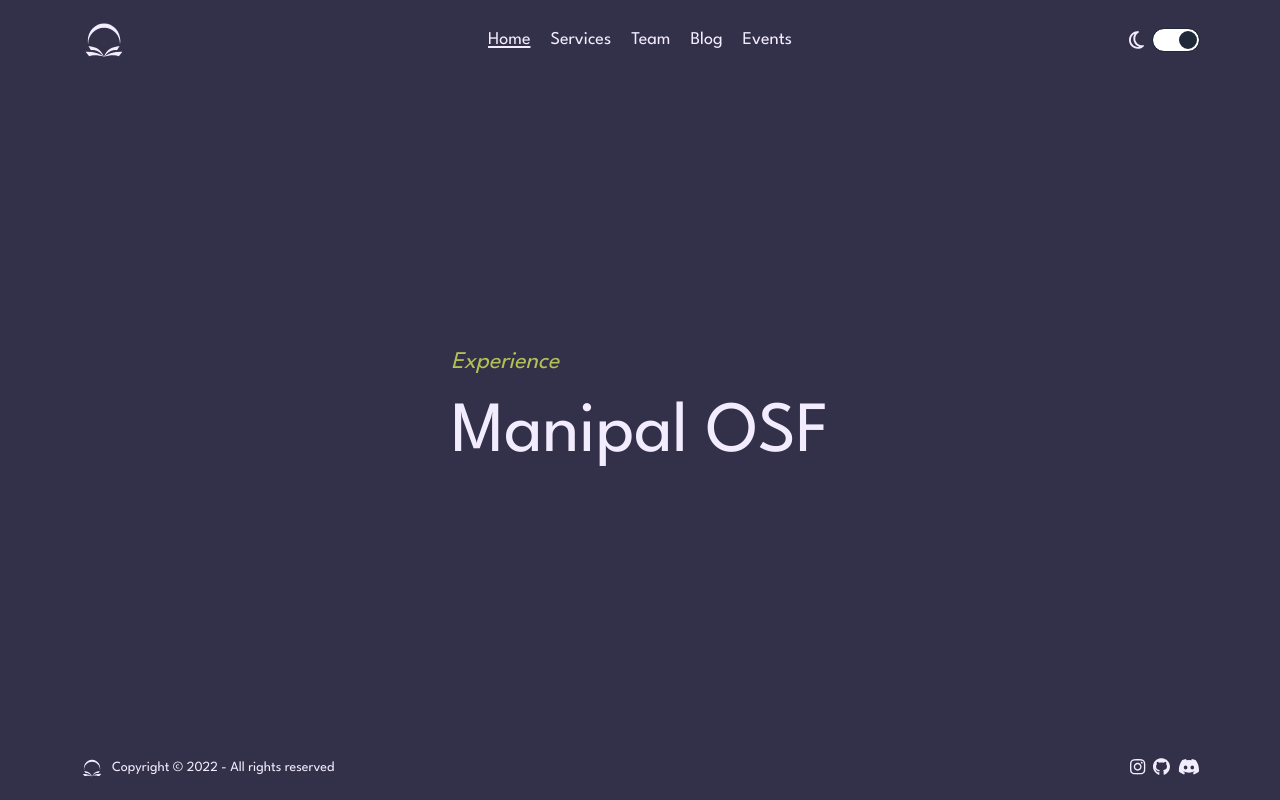
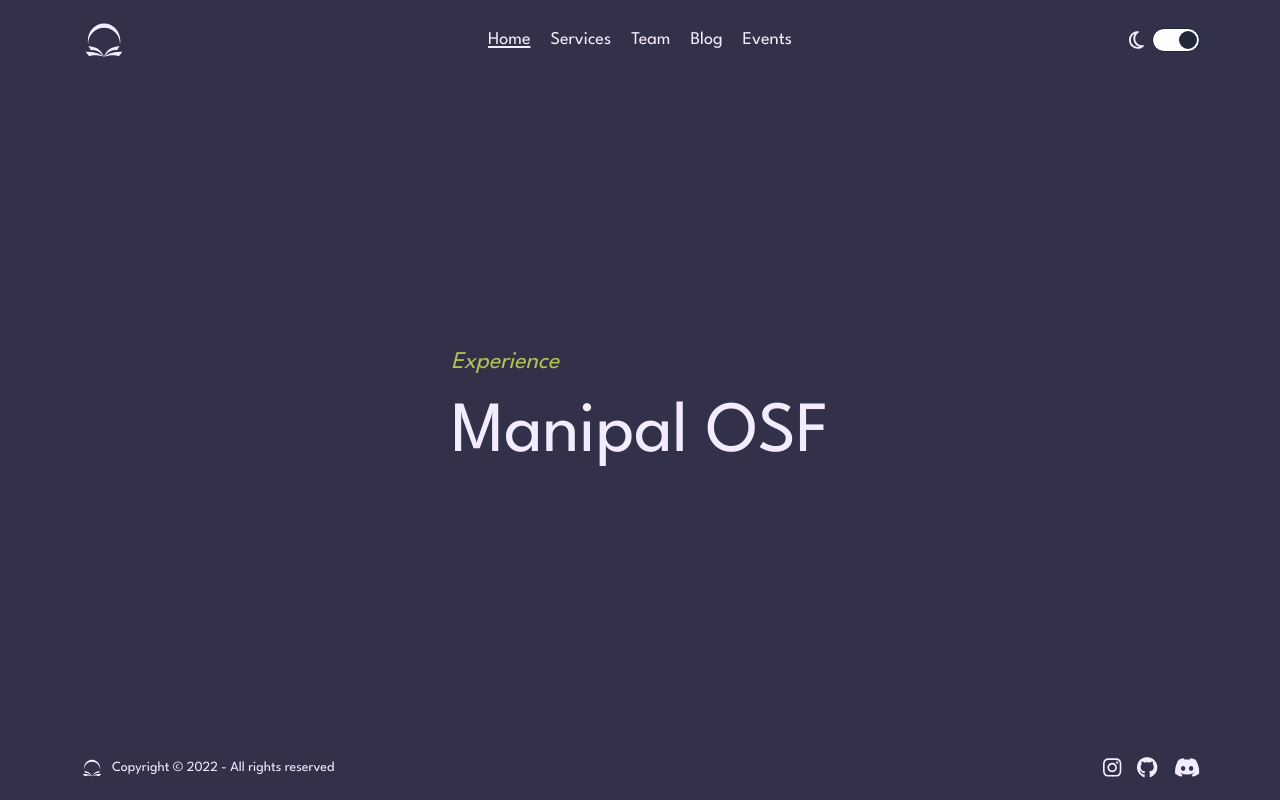
Before and after one commit to Manipal-OSF/website, a Next.js app in the folder frontend/: page / in a window 1280 px wide. Built offline with nearby package versions, Linux system fonts and the light colour scheme.

Commit message:
FIxed bug on links route, Changed border and hr for blog, added .yarn to gitignore and increased social icons size.

```diff
--- a/frontend/components/BlogCard.tsx
+++ b/frontend/components/BlogCard.tsx
@@ -12,7 +12,7 @@
   return (
     <Link href={`/blog/${props.data.id}`}>
       <a>
-        <div className='card flex max-h-[20rem] cursor-pointer rounded-2xl border-2 duration-300 hover:-translate-y-1 hover:rounded-none dark:border-gray-500'>
+        <div className='card flex max-h-[20rem] cursor-pointer rounded-2xl border-2 duration-300 hover:-translate-y-1 hover:rounded-none border-secondary dark:border-secondary-dark'>
           <CustomImage data={props.data.coverImage} />
           <div className='flex flex-grow-[1] flex-col p-3'>
             <h2 className='text-2xl'>{props.data.title}</h2>
--- a/frontend/components/Footer.tsx
+++ b/frontend/components/Footer.tsx
@@ -17,7 +17,7 @@
         </div>
         <p>Copyright © {date} - All rights reserved</p>
       </div>
-      <div className='flex h-full w-full items-center justify-center gap-2'>
+      <div className='flex h-full w-full items-center justify-center gap-4'>
         <a
           href='https://www.instagram.com/manipalosf/'
           target='_blank'
@@ -27,8 +27,8 @@
         >
           <FontAwesomeIcon
             icon={faInstagram}
-            size='lg'
-            className='max-w-[1.4rem]'
+            size='xl'
+            className='max-w-[1.8rem]'
           />
         </a>
         <a
@@ -40,8 +40,8 @@
         >
           <FontAwesomeIcon
             icon={faGithub}
-            size='lg'
-            className='max-w-[1.4rem]'
+            size='xl'
+            className='max-w-[1.8rem]'
           />
         </a>
         <a
@@ -53,8 +53,8 @@
         >
           <FontAwesomeIcon
             icon={faDiscord}
-            size='lg'
-            className='max-w-[1.4rem]'
+            size='xl'
+            className='max-w-[1.8rem]'
           />
         </a>
       </div>
--- a/frontend/components/Layout.tsx
+++ b/frontend/components/Layout.tsx
@@ -4,7 +4,7 @@
 
 const Layout = ({ children }: any) => {
   const variants = {
-    hidden: { opacity: 0, x: 0, y: -200 },
+    hidden: { opacity: 0, x: 0, y: -50 },
     enter: { opacity: 1, x: 0, y: 0 },
     exit: { opacity: 0, x: 0, y: 200 },
   }
--- a/frontend/components/Links.tsx
+++ b/frontend/components/Links.tsx
@@ -24,7 +24,7 @@
     transition={{ duration: 0.3 , delay: 0.10 * i  }}
     viewport={{ once: true }}
     >
-      <Link href={`/${route.toString().toLowerCase() === "home" ? "/" : route.toString().toLowerCase() }`} scroll={false}>
+      <Link href={`${route.toString().toLowerCase()}` === "home" ? "/" : '/' + `${route.toString().toLowerCase()}`} scroll={false}>
           <a
             className={`link underline-offset-2 ${
               Route[selectedRoute] === route ? 'decoration-2' : 'link-hover'
--- a/frontend/components/RichTextRenderer.tsx
+++ b/frontend/components/RichTextRenderer.tsx
@@ -60,7 +60,7 @@
             <h1 className='text-[3rem] leading-tight' key={i}>
               {serialize(node.children)}
             </h1>
-            <hr className='opacity-30' />
+            <hr className="border-gray-900 dark:border-gray-300 opacity-50"/>
           </Fragment>
         );
       case 'h2':
--- a/frontend/pages/blog/[uid].tsx
+++ b/frontend/pages/blog/[uid].tsx
@@ -52,7 +52,7 @@
             </h2>
           </div>
         </div>
-        <hr />
+        <hr className="border-gray-900 dark:border-gray-300 opacity-50"/>
         <div className='flex flex-col gap-5'>
           {/* For future markdown use */}
           {/* <ReactMarkdown remarkPlugins={[remarkGfm]}>
```
Also changed, not shown: 1 other file (tests, documents, lock files or other folders).
